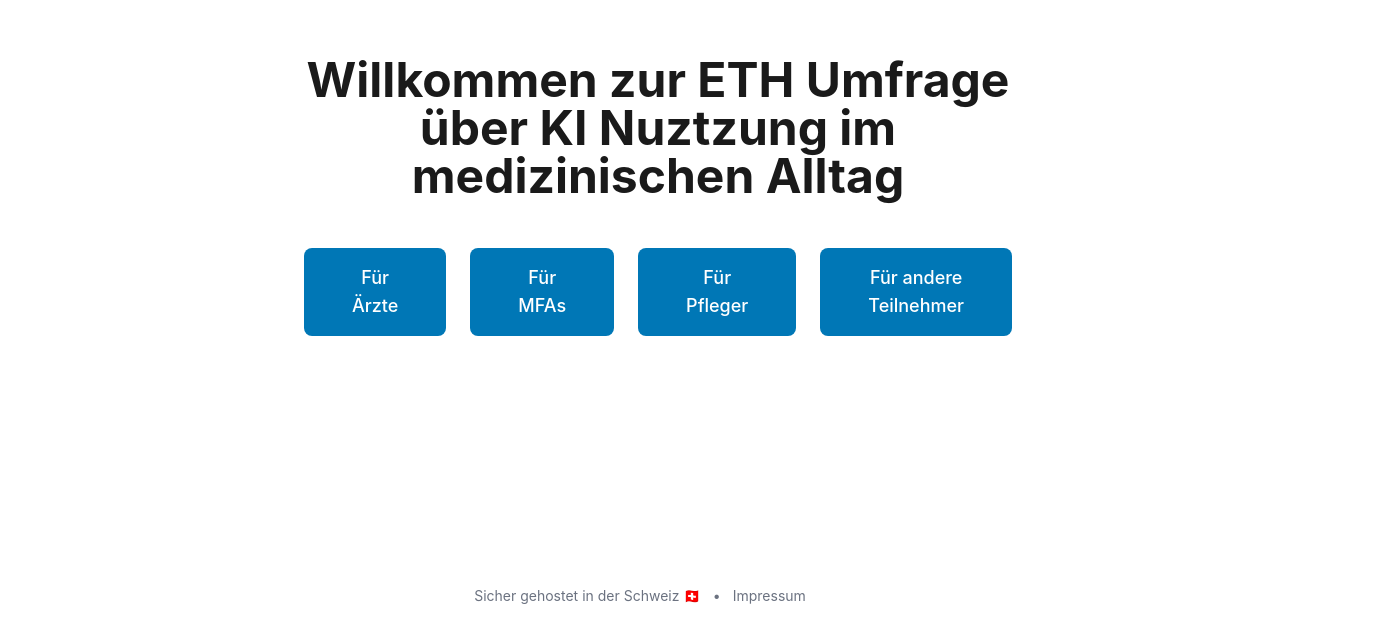
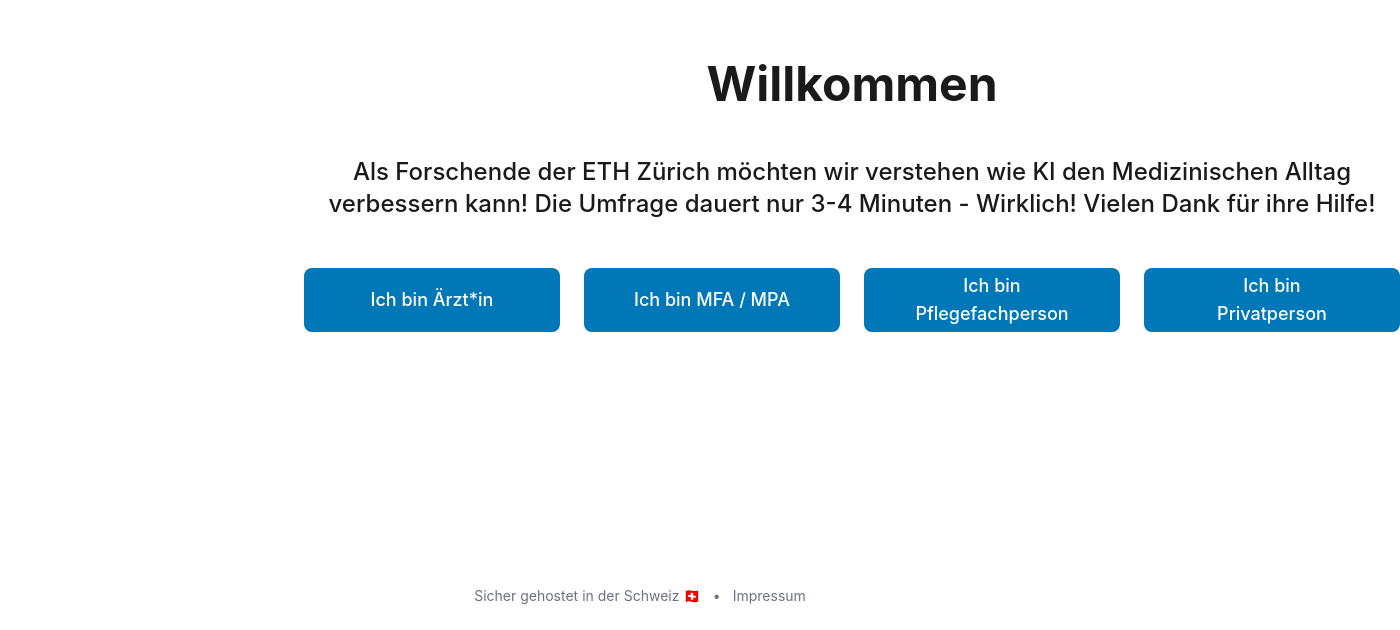
Before and after one commit to tobiasbudig/MyForm, a React (Vite) app in the folder client/: page / in a window 1280 px wide. Shown: the part 170-800 px from the top of the page, 1400 px wide, since content can reach past the window. Built offline with nearby package versions, Linux system fonts and the light colour scheme; no server answers.

Commit message:
changes homepage content

```diff
--- a/client/src/pages/HomePage.jsx
+++ b/client/src/pages/HomePage.jsx
@@ -12,33 +12,36 @@
     >
       <div className="max-w-2xl text-center flex-1 flex items-center">
         <div>
-          <h1 className="text-5xl font-bold text-textPrimary mb-12">
-            Willkommen zur ETH Umfrage über KI Nuztzung im medizinischen Alltag
-          </h1>
+          <h1 className="text-3xl sm:text-5xl font-bold text-textPrimary mb-12"> Willkommen</h1>
+
+          <p className="text-lg sm:text-2xl font-medium text-textPrimary mb-12">
+            Als Forschende der ETH Zürich möchten wir verstehen wie KI den Medizinischen Alltag verbessern kann! Die Umfrage dauert nur 3-4 Minuten - Wirklich!
+Vielen Dank für ihre Hilfe!
+          </p>
           <div className="flex flex-col sm:flex-row gap-6 justify-center items-center">
             <Link
               to="/form/doctor"
-              className="px-12 py-4 bg-primary text-white text-lg rounded-lg font-medium hover:bg-primary-hover transition-default hover:scale-105 hover:shadow-lg w-full sm:w-auto"
+              className="px-12 py-4 bg-primary text-white text-base sm:text-lg rounded-lg font-medium hover:bg-primary-hover transition-default hover:scale-105 hover:shadow-lg w-full sm:w-64 h-16 flex items-center justify-center"
             >
-              Für Ärzte
+              Ich bin Ärzt*in
             </Link>
             <Link
               to="/form/mfa"
-              className="px-12 py-4 bg-primary text-white text-lg rounded-lg font-medium hover:bg-primary-hover transition-default hover:scale-105 hover:shadow-lg w-full sm:w-auto"
+              className="px-12 py-4 bg-primary text-white text-base sm:text-lg rounded-lg font-medium hover:bg-primary-hover transition-default hover:scale-105 hover:shadow-lg w-full sm:w-64 h-16 flex items-center justify-center"
             >
-              Für MFAs
+              Ich bin MFA / MPA
             </Link>
             <Link
               to="/form/nurse"
-              className="px-12 py-4 bg-primary text-white text-lg rounded-lg font-medium hover:bg-primary-hover transition-default hover:scale-105 hover:shadow-lg w-full sm:w-auto"
+              className="px-12 py-4 bg-primary text-white text-base sm:text-lg rounded-lg font-medium hover:bg-primary-hover transition-default hover:scale-105 hover:shadow-lg w-full sm:w-64 h-16 flex items-center justify-center"
             >
-              Für Pfleger
+              Ich bin Pflegefachperson
             </Link>
             <Link
               to="/form/participant"
-              className="px-12 py-4 bg-primary text-white text-lg rounded-lg font-medium hover:bg-primary-hover transition-default hover:scale-105 hover:shadow-lg w-full sm:w-auto"
+              className="px-12 py-4 bg-primary text-white text-base sm:text-lg rounded-lg font-medium hover:bg-primary-hover transition-default hover:scale-105 hover:shadow-lg w-full sm:w-64 h-16 flex items-center justify-center"
             >
-              Für andere Teilnehmer
+              Ich bin Privatperson
             </Link>
           </div>
         </div>
```
